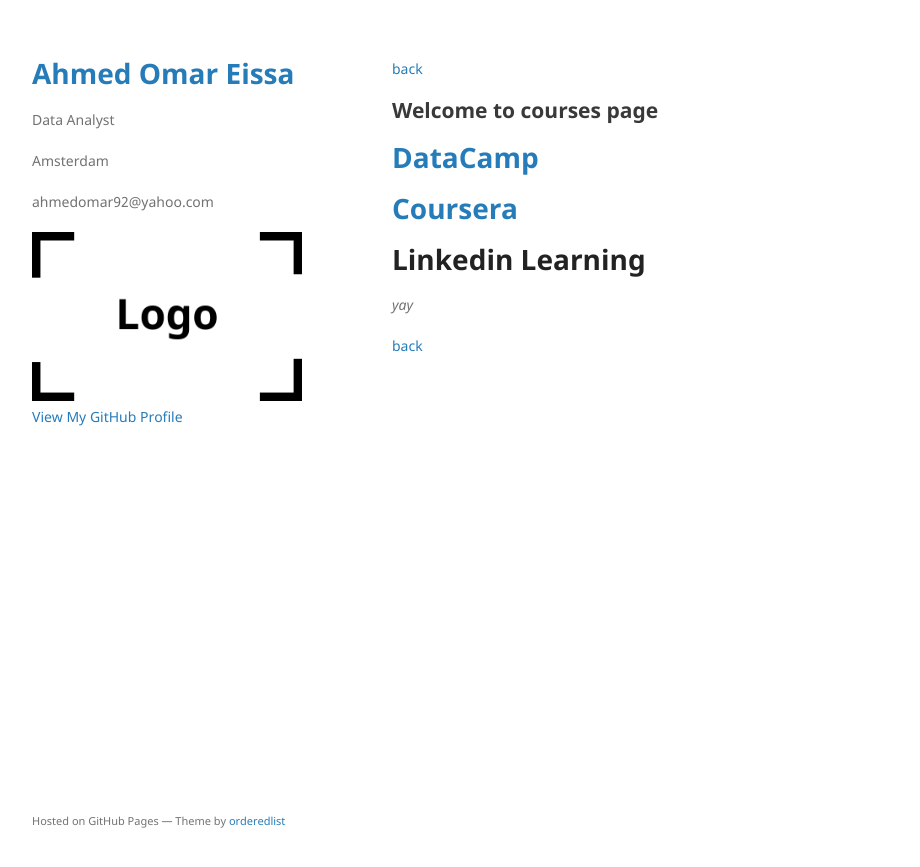
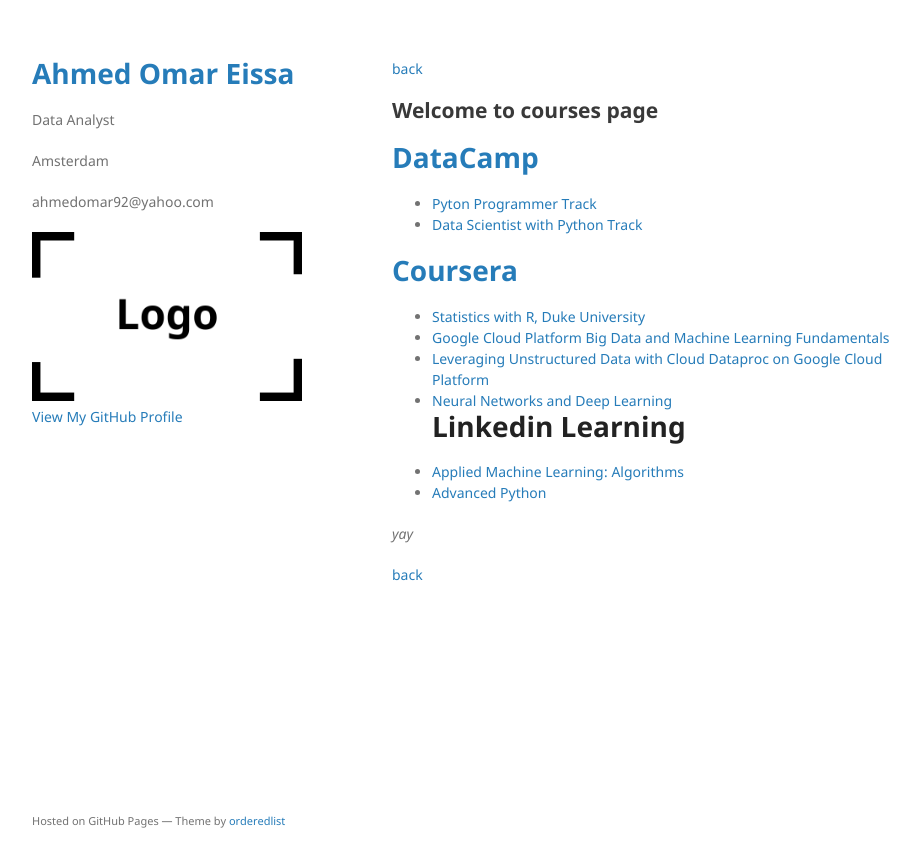
Before and after one commit to AhmedOmarEissa/AhmedOmarEissa.github.io, a Jekyll site: the page built from courses.md, in a window 1280 px wide. Shown: the top 867 px of the page, without its empty margins (178-1098 px from the left). Built offline with Jekyll 4.4.1, drawn with Linux system fonts in a browser that asks for light colours.

Commit message:
Fix courses link

```diff
--- a/courses.md
+++ b/courses.md
@@ -5,8 +5,17 @@
 
 ## Welcome to courses page
 # [DataCamp](https://www.datacamp.com/profile/AhmedOmarEissa)
+*   [Pyton Programmer Track](https://www.datacamp.com/statement-of-accomplishment/track/e3128c11c37bca473a1381ce98534f870d2e2fcb)
+*   [Data Scientist with Python Track](https://www.datacamp.com/statement-of-accomplishment/track/5d9be18ebdd04e25d505266209b624dacdcc25f9)
+
 # [Coursera](https://www.coursera.org/user/ebc9eb92fc4ad4e77d189aba09d69412)
+*   [Statistics with R, Duke University](https://www.coursera.org/account/accomplishments/specialization/7J3N5ACVY8RH)
+*   [Google Cloud Platform Big Data and Machine Learning Fundamentals](https://www.coursera.org/account/accomplishments/records/6Y9KCEEBZCF3)
+*   [Leveraging Unstructured Data with Cloud Dataproc on Google Cloud Platform](https://www.coursera.org/account/accomplishments/records/Q9HZ97MA3U8E)
+*   [Neural Networks and Deep Learning](https://www.coursera.org/account/accomplishments/records/7H4S89WBJMZT)
 # Linkedin Learning
+*   [Applied Machine Learning: Algorithms](http://www.linkedin.com/learning/applied-machine-learning-algorithms)
+*   [Advanced Python](https://www.datacamp.com/statement-of-accomplishment/track/5d9be18ebdd04e25d505266209b624dacdcc25f9)
 
 
 _yay_
```
